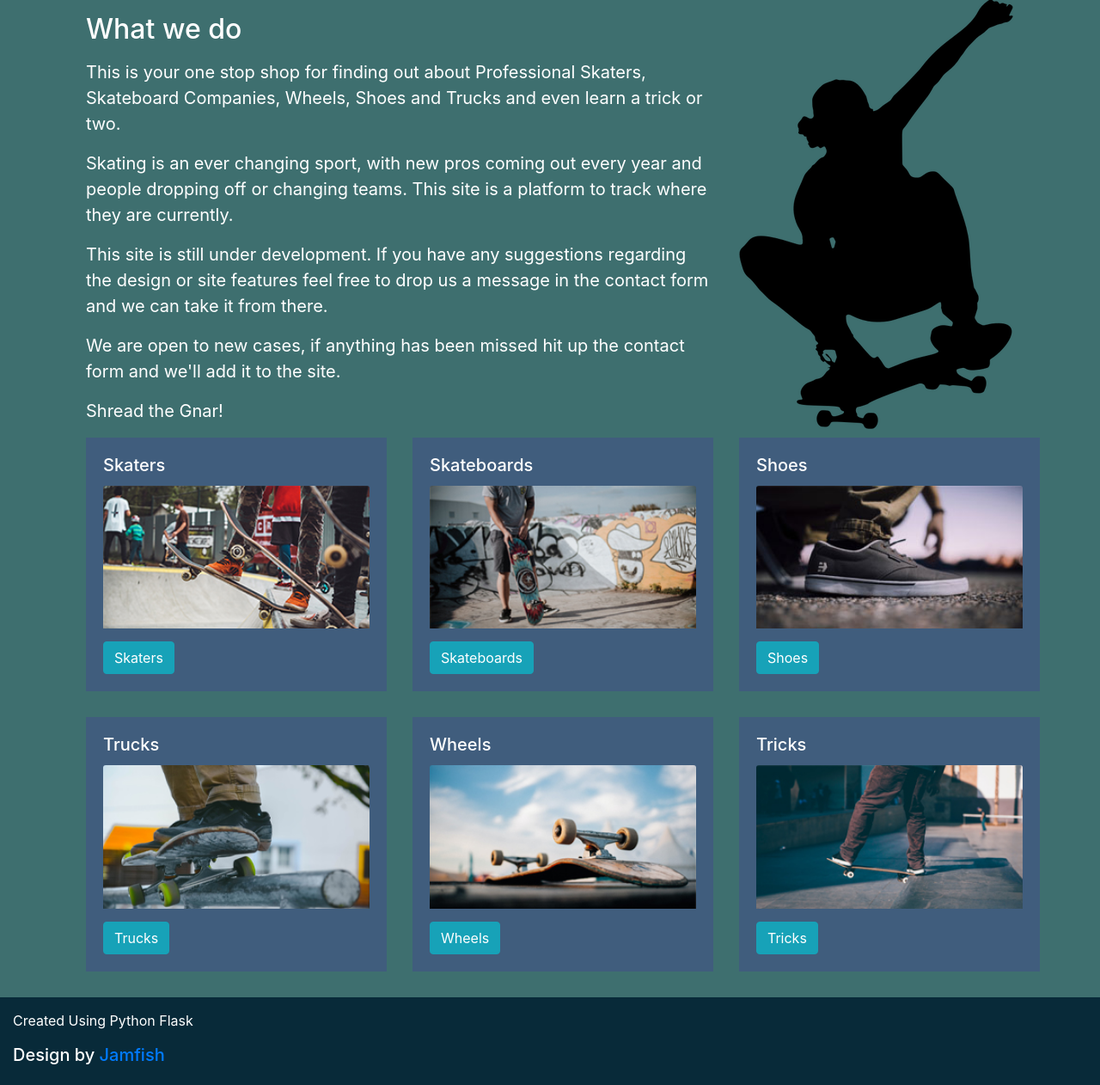
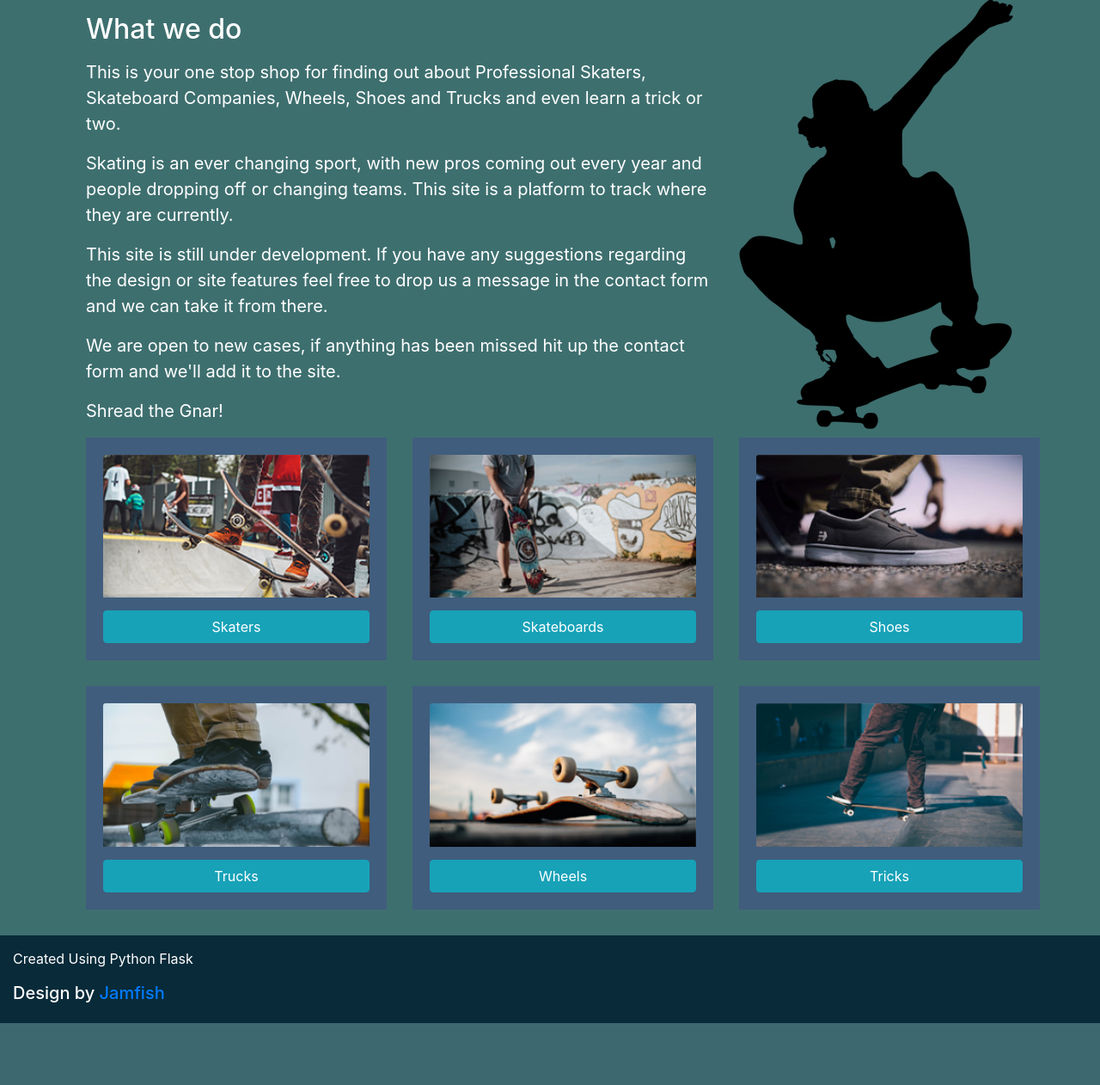
Before and after one commit to Skateallday/tricktionary, a Flask app: page / in a window 1280 px wide. Shown: the part 470-1732 px from the top of the page at 86% size. After the commit the page ends 1660 px from the top, so only its background shows below. Run offline with Flask 2, Linux system fonts and the light colour scheme; some libraries are stand-ins or nearby versions.

Commit message:
updated app.py to work with Absolute paths

```diff
--- a/app.py
+++ b/app.py
@@ -19,7 +19,7 @@ app.config["MONGO_URI"] = "mongodb://localhost:27017/myDatabase"
 bcrypt = Bcrypt(app)
 csrf = CSRFProtect(app)
 SECRET_KEY = os.urandom(32)
-UPLOAD_FOLDER = 'static/images/uploads'
+UPLOAD_FOLDER = '/home/skateallday/tricktionary/static/images/uploads'
 app.config['UPLOAD_FOLDER'] = UPLOAD_FOLDER
 ALLOWED_EXTENSIONS = set(['jpg'])
 app.config['SECRET_KEY'] = SECRET_KEY
@@ -47,19 +47,15 @@ def home():
 @app.route('/Search/', methods=['POST', 'GET'])
 def my_form_post():
 	if request.method == 'POST':
-		print ("request form")
 		search = request.form['search']
 
 		for  skater in data:
 
-			print("Value: " + str(skater))
 			if search in skater:
 				skater=skater[search]
-				print ("this worked")
 
 			else:
 				return("There are no results for your search, try again.")
-				print ("DOES NOT WORK")
 
 		return render_template("Search.html", search=search, skater=skater)
 
@@ -150,7 +146,6 @@ def formTemplate(selectForm):
 						c = conn.cursor()
 						try:
 								c.executemany(record, [formData])
-								print("Successful!")
 						except Exception as e: print(e)
 						flash("Post unsuccessful, try again or please contact admin.")
 						redirect("index.html")
@@ -179,36 +174,27 @@ def contact():
 
 @app.route('/list/<string:category>', methods=['POST', 'GET'])
 def lists(category):
-	txt_url=open('static/text/' + category + '.txt')
+	results="Skater"
+	txt_url=open('/home/skateallday/tricktionary/static/text/' + category + '.txt')
 	content = txt_url.read()
 	txt_url.close()
 	if request.method == 'GET':
-				conn = sqlite3.connect('library.db')
-				with conn:
-						c = conn.cursor()
-						try:
-
-								findCategory = ("SELECT * FROM " + category +" ")
-								c.execute(findCategory)
-								results =c.fetchall()
-								for result in results:
-									print(results)
-						except Exception as e: print(e)
-
-	if g.username:
-		return render_template("resultsTemplates/"+str(category)+"Results.html", i=0, category=category, content=content, results=results, loggedIn= "yes", username=g.username)
-
+		conn = sqlite3.connect('/home/skateallday/tricktionary/library.db')
+		with conn:
+			c = conn.cursor()
+			try:
+				findCategory = ("SELECT * FROM " + category +" ")
+				c.execute(findCategory)
+				results =c.fetchall()
+				if g.username:
+					return render_template("resultsTemplates/"+str(category)+"Results.html", i=0, category=category, content=content, results=results, loggedIn= "yes", username=g.username)
+				else:
+					return render_template("resultsTemplates/"+str(category)+"Results.html", i=0, results=results, content=content, category=category)
+			except Exception as e: print(e)
 	else:
 		return render_template("resultsTemplates/"+str(category)+"Results.html", i=0, results=results, content=content, category=category)
 
-@app.route('/upload/', methods=['POST', 'GET'])
-def upload():
-	if request.method == 'POST':
-		print ("request.form")
-		upload = request.form['upload']
-		with open('static/newSkaters.json', 'w') as G:
-			json.dump(request.form, G)
-		return render_template("upload.html", upload=upload)
+
 
 #####################################################################
 #																	#
@@ -224,7 +210,7 @@ def LogIn():
 		else:
 			form = loginForm(request.form)
 			if request.method == 'POST':
-					conn = sqlite3.connect('library.db')
+					conn = sqlite3.connect('/home/skateallday/tricktionary/library.db')
 					with conn:
 							c = conn.cursor()
 							try:
@@ -263,14 +249,12 @@ def SignUp():
                         pw_hash =bcrypt.generate_password_hash(registerForm.password.data)
                         newEntry = [((registerForm.username.data), pw_hash, (registerForm.emailAddress.data), 'No')]
 
-                        conn =sqlite3.connect('library.db')
-                        print ("Opened database successfully")
+                        conn =sqlite3.connect('/home/skateallday/tricktionary/library.db')
                         with conn:
                                 c =conn.cursor()
                                 try:
                                         signupSQL = '''INSERT INTO users (username, password, email, admin) VALUES(?,?,?,?)'''
                                         c.executemany(signupSQL, newEntry)
-                                        print ("Insert correctly")
                                 except:
                                         flash("This is already an account, please log in with those details or change details.")
                                         c.commit()
@@ -292,13 +276,11 @@ def SignUp():
 @app.route("/profile", methods=['GET', 'POST'])
 def profile():
         if g.username:
-                conn =sqlite3.connect('library.db')
-                print ("Opened database successfully")
+                conn =sqlite3.connect('/home/skateallday/tricktionary/library.db')
                 c = conn.cursor()
 
                 c.execute('SELECT * FROM users WHERE username LIKE (?)', (g.username, ))
                 results = c.fetchall()
-                print(results)
 
                 return render_template("profile.html", loggedIn="yes", username=g.username)
 
@@ -315,7 +297,7 @@ def profile():
 @app.route("/adminPanel", methods=['GET', 'POST'])
 def admin():
 	if g.username:
-		conn =sqlite3.connect('library.db')
+		conn =sqlite3.connect('/home/skateallday/tricktionary/library.db')
 		c = conn.cursor()
 		c.execute('SELECT * FROM users WHERE username LIKE (?)', (g.username, ))
 		admin = c.fetchall()
@@ -359,8 +341,7 @@ def choosenApprove(chooseApprove):
 		table = "shoes"
 
 	if request.method == 'GET':
-				conn = sqlite3.connect('tempLibrary.db')
-				print('opened DB')
+				conn = sqlite3.connect('/home/skateallday/tricktionary/tempLibrary.db')
 				with conn:
 						c = conn.cursor()
 						try:
@@ -368,7 +349,6 @@ def choosenApprove(chooseApprove):
 								c.execute(findApprove)
 								results =c.fetchall()
 								for result in results:
-									print(results)
 									return render_template("approvalList/"+str(chooseApprove)+".html",i=0, results=results, loggedIn= "yes", username=g.username)
 
 						except Exception as e: print(e)
@@ -383,11 +363,10 @@ def choosenApprove(chooseApprove):
 
 @app.route("/userRecords", methods=['POST', 'GET'])
 def userRecords():
-	conn = sqlite3.connect('tempLibrary.db')
+	conn = sqlite3.connect('/home/skateallday/tricktionary/tempLibrary.db')
 	c = conn.cursor()
 	c.execute('SELECT * from wheels')
 	results = c.fetchall()
-	print(results)
 	for data in results:
 		return render_template("userRecords.html", loggedIn="yes", username=g.username, results=results)
 
@@ -395,8 +374,6 @@ def userRecords():
 
 @app.route("/approve/<table>/<approveId>", methods=['POST', 'GET'])
 def approve(table, approveId):
-	print(table)
-	print(approveId)
 	if table == 'skaters':
 		record = '''INSERT INTO ''' + table + ''' (name, DOB, nationality, gender, skateboard, wheels, shoes, trucks, img_url) VALUES (?,?,?,?,?,?,?,?,?);'''
 	elif table =='skateboards':
@@ -410,13 +387,13 @@ def approve(table, approveId):
 	else:
 		record = '''INSERT INTO ''' + table + ''' (name, est, nationality, img_url) VALUES (?,?,?,?);'''
 
-	connTemp = sqlite3.connect('tempLibrary.db')
+	connTemp = sqlite3.connect('/home/skateallday/tricktionary/tempLibrary.db')
 	cTemp = connTemp.cursor()
 	try:
 		cTemp.execute('SELECT * FROM '+ table +' WHERE name LIKE (?)', (approveId,))
 		tempResults = cTemp.fetchall()
 		for data in tempResults:
-			conn = sqlite3.connect('library.db')
+			conn = sqlite3.connect('/home/skateallday/tricktionary/library.db')
 			with conn:
 				try:
 					c = conn.cursor()
@@ -437,7 +414,7 @@ def approve(table, approveId):
 
 @app.route("/delete/<table> <approveId>", methods=['POST', 'GET'])
 def delete(table, approveId):
-	connTemp = sqlite3.connect('tempLibrary.db')
+	connTemp = sqlite3.connect('/home/skateallday/tricktionary/tempLibrary.db')
 	cTemp = connTemp.cursor()
 	try:
 		cTemp.execute('DELETE FROM '+ table +' WHERE name LIKE (?)', (approveId, ))
--- a/static/css/styles.css
+++ b/static/css/styles.css
@@ -17,7 +17,7 @@
 
 .resultImgs{
     width:150px;
-    height:auto;
+    height:150px;
 }
 .altsections{
     padding-top:6vmax;
@@ -83,3 +83,8 @@
 .itemTitle{
     text-align: center;
 }
+
+.centered{
+    display: flex;
+    justify-content: center;
+}
--- a/templates/index.html
+++ b/templates/index.html
@@ -52,46 +52,40 @@
         <div class="row">
             <div class="col-lg-4">
                 <div class="card-body">
-                  <h5 class="card-title">Skaters</h5>
                   <img class="card-img-top" src={{url_for('static', filename='images/designImages/skaters.jpg', alt="Skater on the side of a quater")}}>
-                  <a href={{url_for('lists', category="Skaters")}} class="btn btn-info">Skaters</a>
+                  <a href={{url_for('lists', category="Skaters")}} class="btn btn-info centered">Skaters</a>
                 </div>
             </div>
             <div class="col-lg-4">
                 <div class="card-body">
-                  <h5 class="card-title">Skateboards</h5>
                   <img class="card-img-top" src={{url_for('static', filename='images/designImages/boards1.jpg', alt="Man holding a skateboard")}}>
-                  <a href={{url_for('lists', category="Skateboards")}}  class="btn btn-info">Skateboards</a>
+                  <a href={{url_for('lists', category="Skateboards")}}  class="btn btn-info centered">Skateboards</a>
                 </div>
             </div>
             <div class="col-lg-4">
                   <div class="card-body">
-                    <h5 class="card-title">Shoes</h5>
                     <img class="card-img-top" src={{url_for('static', filename='images/designImages/shoes1.jpg', alt="Skate shoes")}}>
-                    <a href={{url_for('lists', category="Shoes")}}  class="btn btn-info">Shoes</a>
+                    <a href={{url_for('lists', category="Shoes")}}  class="btn btn-info centered">Shoes</a>
                   </div>
               </div>
           </div>
           <div class="row">
             <div class="col-lg-4">
                 <div class="card-body">
-                  <h5 class="card-title">Trucks</h5>
                   <img class="card-img-top" src={{url_for('static', filename='images/designImages/trucks1.jpg', alt="Skateboard trucks")}}>
-                  <a href={{url_for('lists', category="Trucks")}}  class="btn btn-info">Trucks</a>
+                  <a href={{url_for('lists', category="Trucks")}}  class="btn btn-info centered">Trucks</a>
               </div>
             </div>
             <div class="col-lg-4">
                 <div class="card-body">
-                  <h5 class="card-title">Wheels</h5>
                   <img class="card-img-top" src={{url_for('static', filename='images/designImages/wheels1.jpg', alt="Skateboard Wheels")}}>
-                  <a href={{url_for('lists', category="Wheels")}}  class="btn btn-info">Wheels</a>
+                  <a href={{url_for('lists', category="Wheels")}}  class="btn btn-info centered">Wheels</a>
               </div>
             </div>
             <div class="col-lg-4">
                   <div class="card-body">
-                    <h5 class="card-title">Tricks</h5>
                     <img class="card-img-top" src={{url_for('static', filename='images/designImages/tricks1.jpg', alt="Man doing a noseslip on a skateboard")}}>
-                    <a href={{url_for('lists', category="Tricks")}}  class="btn btn-info">Tricks</a>
+                    <a href={{url_for('lists', category="Tricks")}}  class="btn btn-info centered">Tricks</a>
                 </div>
               </div>
           </div>
```
